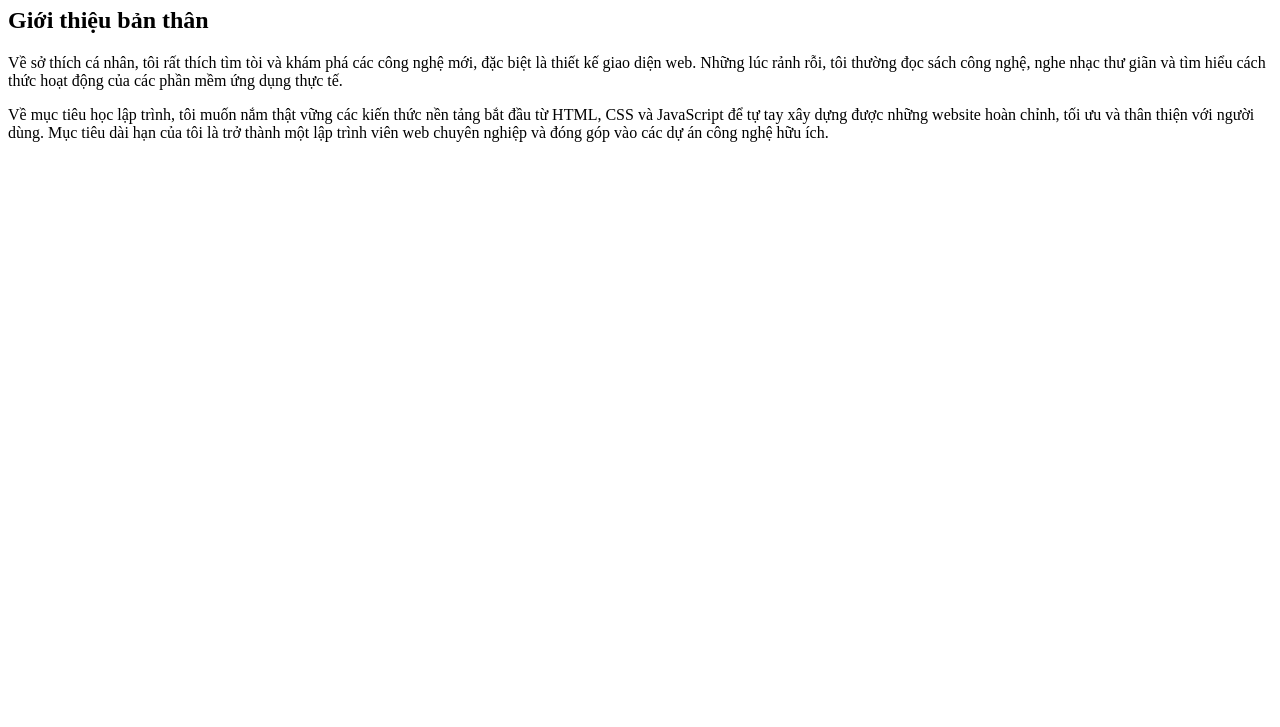
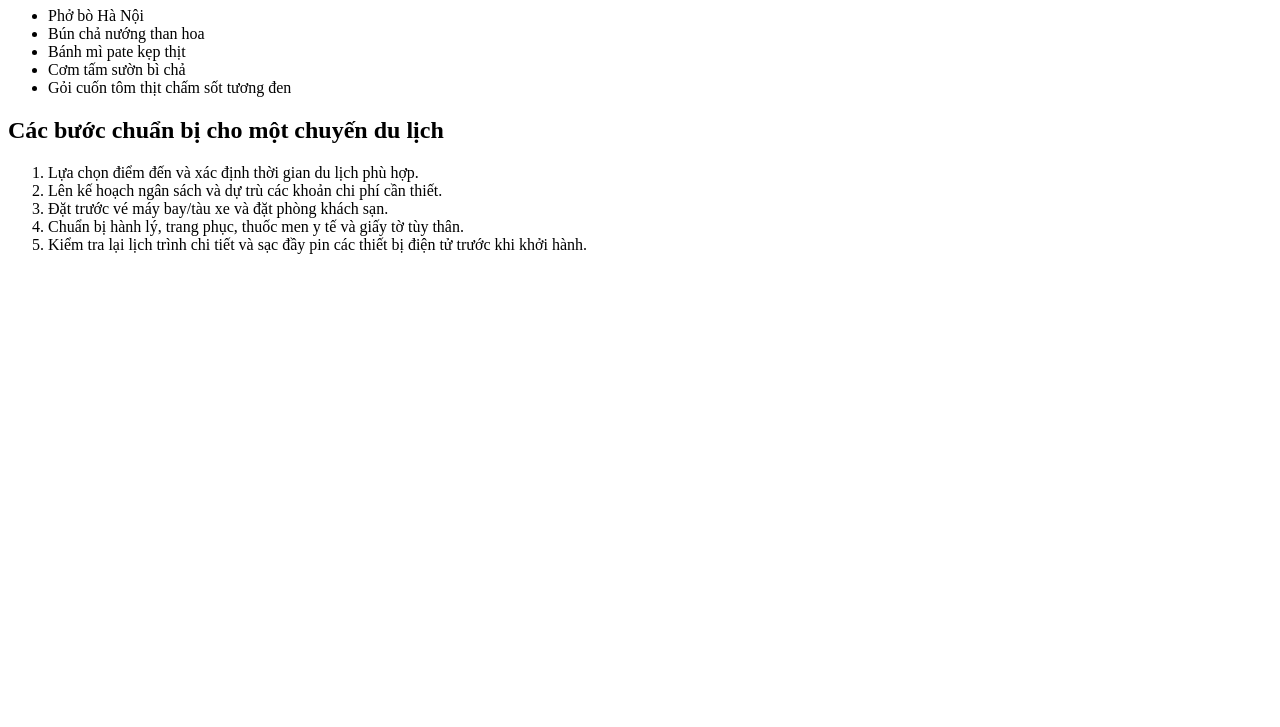
Before and after one commit to dtc245180132-create/test, a plain HTML site: page index.html in a window 1280 px wide. Shown: the part 73-800 px from the top of the page. Drawn offline with Linux system fonts and the light colour scheme.

Commit message:
feat: cap nhat index.html voi danh sach ul mon an va ol cac buoc du lich

```diff
--- a/index.html
+++ b/index.html
@@ -3,19 +3,31 @@
 <head>
     <meta charset="UTF-8">
     <meta name="viewport" content="width=device-width, initial-scale=1.0">
-    <title>Trang web của tôi</title>
+    <title>Món ăn yêu thích & Chuẩn bị du lịch</title>
 </head>
 <body>
-    <h1>Chào mừng đến với trang web của tôi</h1>
+    <!-- 1. Tiêu đề h1 -->
+    <h1>Những món ăn yêu thích của tôi</h1>
 
-    <h2>Giới thiệu bản thân</h2>
+    <!-- 2. Danh sách không có thứ tự ul liệt kê ít nhất 5 món ăn -->
+    <ul>
+        <li>Phở bò Hà Nội</li>
+        <li>Bún chả nướng than hoa</li>
+        <li>Bánh mì pate kẹp thịt</li>
+        <li>Cơm tấm sườn bì chả</li>
+        <li>Gỏi cuốn tôm thịt chấm sốt tương đen</li>
+    </ul>
 
-    <p>
-        Về sở thích cá nhân, tôi rất thích tìm tòi và khám phá các công nghệ mới, đặc biệt là thiết kế giao diện web. Những lúc rảnh rỗi, tôi thường đọc sách công nghệ, nghe nhạc thư giãn và tìm hiểu cách thức hoạt động của các phần mềm ứng dụng thực tế.
-    </p>
+    <!-- 3. Tiêu đề h2 -->
+    <h2>Các bước chuẩn bị cho một chuyến du lịch</h2>
 
-    <p>
-        Về mục tiêu học lập trình, tôi muốn nắm thật vững các kiến thức nền tảng bắt đầu từ HTML, CSS và JavaScript để tự tay xây dựng được những website hoàn chỉnh, tối ưu và thân thiện với người dùng. Mục tiêu dài hạn của tôi là trở thành một lập trình viên web chuyên nghiệp và đóng góp vào các dự án công nghệ hữu ích.
-    </p>
+    <!-- 4. Danh sách có thứ tự ol mô tả ít nhất 5 bước chuẩn bị -->
+    <ol>
+        <li>Lựa chọn điểm đến và xác định thời gian du lịch phù hợp.</li>
+        <li>Lên kế hoạch ngân sách và dự trù các khoản chi phí cần thiết.</li>
+        <li>Đặt trước vé máy bay/tàu xe và đặt phòng khách sạn.</li>
+        <li>Chuẩn bị hành lý, trang phục, thuốc men y tế và giấy tờ tùy thân.</li>
+        <li>Kiểm tra lại lịch trình chi tiết và sạc đầy pin các thiết bị điện tử trước khi khởi hành.</li>
+    </ol>
 </body>
 </html>
```
Also changed, not shown: headings_paragraphs.html (added, +21 -0 lines), 1 other file.
